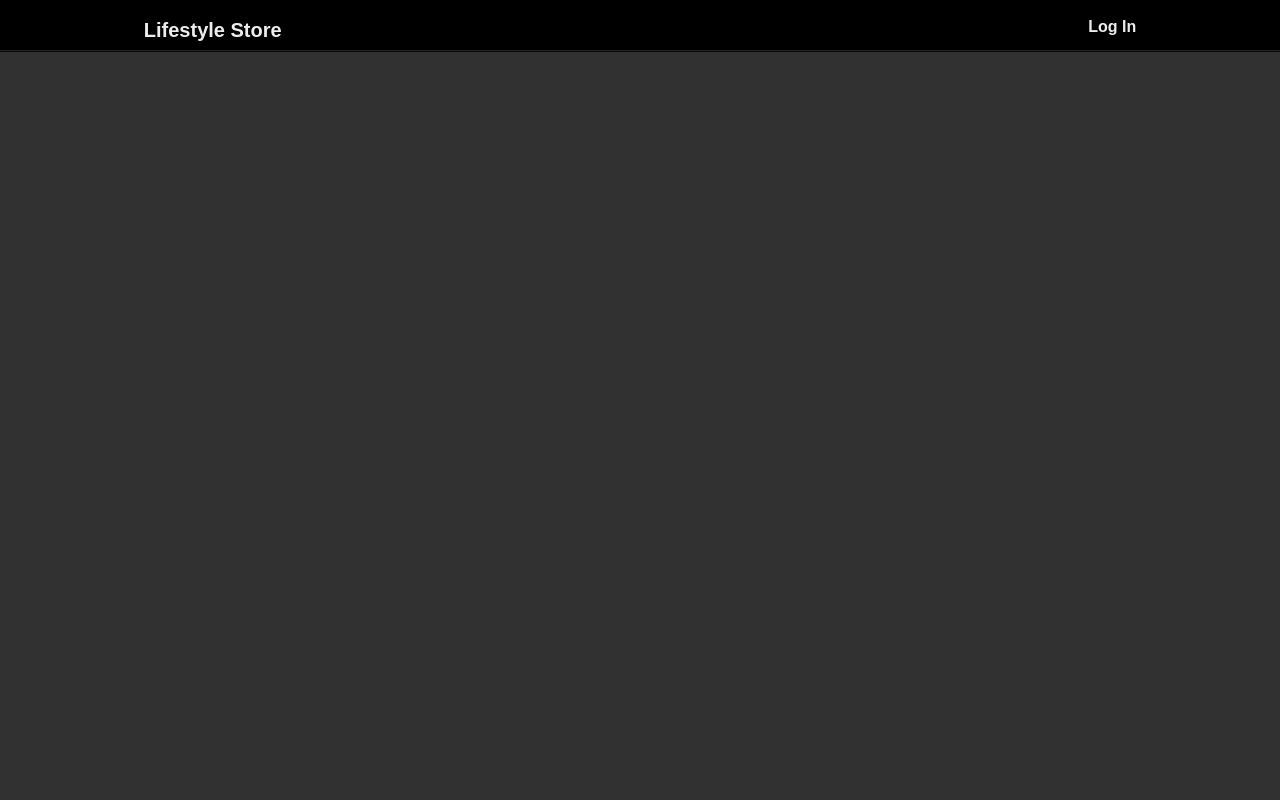
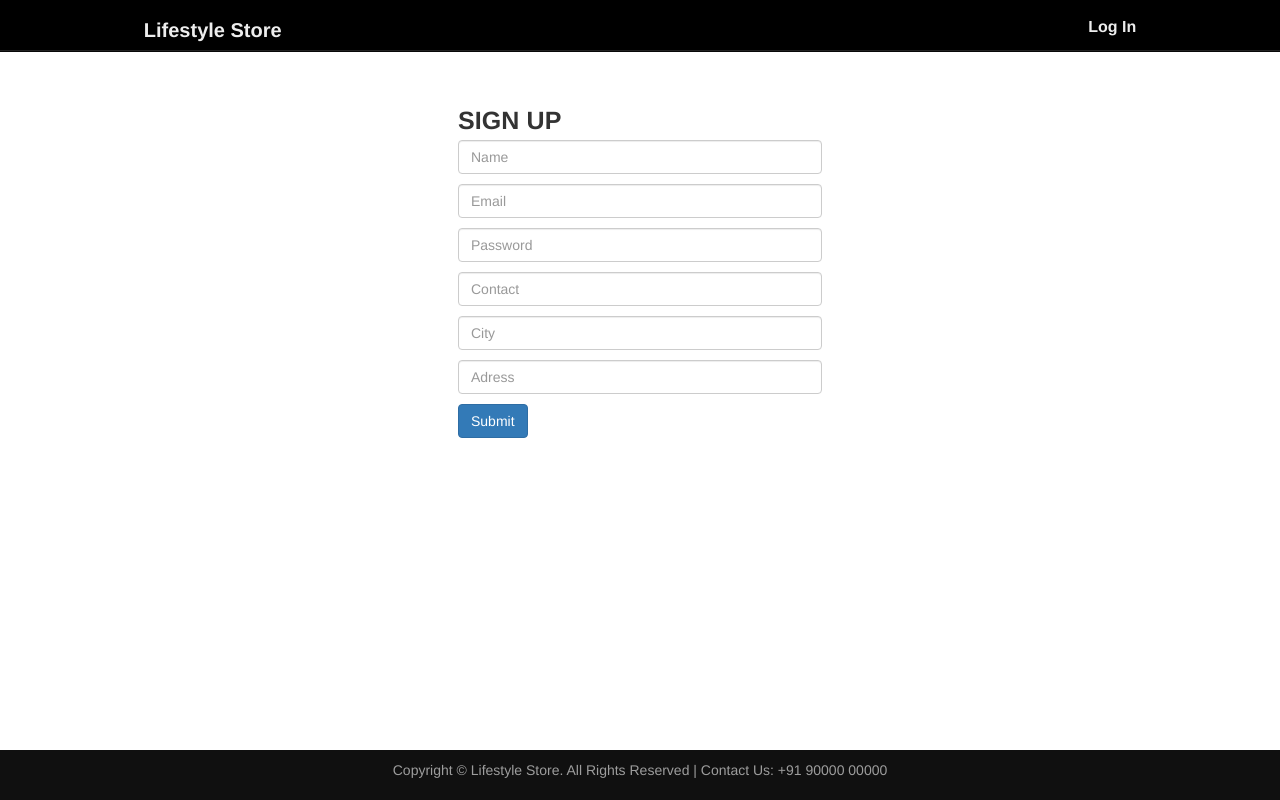
Before and after one commit to Amitkaushal15/Lifestyle_store, a plain HTML site: page signup.html in a window 1280 px wide. Drawn offline with nearby package versions, Linux system fonts and the light colour scheme.

Commit message:
Complted Sign Up page

```diff
--- a/login.css
+++ b/login.css
@@ -64,40 +64,7 @@ a{
     background-color: transparent;
     color:#ededed;
 }
-.header{
-     background-color:#000;
-     color:#fff;
-     border-color: #080808;
-     min-height: 50px;
-     border: 1px solid transparent;
-}
-.innerheader {
-    width:80%;
-    margin:auto;
-}
 
-.logo{
-  float: left;
-  height: 50px;
-  padding: 15px;
-  font-size: 20px;
-  font-weight: bold;
-}
-.logo a{
-  text-decoration: none;
-}
-
-.header-link {
-    float:right;
-    font-size:14px;
-    height: 50px;
-    padding: 15px 15px;
-    font-size:16px;
-    font-weight: bold;
-}
-.header-link a{
-  text-decoration: none;
-}
 .panel-footer p{
   color: black;
 }
--- /dev/null
+++ b/signup.css
@@ -0,0 +1,31 @@
+
+
+section{
+    margin-top: 100px;
+}
+.sign-up{
+
+    display: flex;
+    justify-content: center;
+    align-items: center;
+}
+.form-row{
+    width: 26em;
+}
+
+section .title-box{
+    display: flex;
+    justify-content: center;
+}
+.title-box .title{
+   width: 26em;
+}
+.title-box .title span{
+    font-size: 25px;
+    letter-spacing: 0.004em;
+    line-height: 40px;
+    font-weight: 800;
+}
+.col{
+    margin-bottom: 10px;
+}
--- a/signup.html
+++ b/signup.html
@@ -1,12 +1,14 @@
 <!DOCTYPE HTML>
 <html>
+
 <head>
-        <title>Lifestyle Store | Login</title>
+    <title>Lifestyle Store | Sign up</title>
 
 
     <!-- Latest compiled and minified CSS -->
-        <link rel="stylesheet" href="https://maxcdn.bootstrapcdn.com/bootstrap/3.3.7/css/bootstrap.min.css" >
-        <link rel="stylesheet" href="login.css"\>
+    <link rel="stylesheet" href="https://maxcdn.bootstrapcdn.com/bootstrap/3.3.7/css/bootstrap.min.css">
+    <link rel="stylesheet" href="style.css" \>
+    <link rel="stylesheet" href="signup.css"\>
     <script src="https://kit.fontawesome.com/c939d0e917.js"></script>
     <!-- jQuery library -->
     <script src="https://ajax.googleapis.com/ajax/libs/jquery/1.12.4/jquery.min.js"></script>
@@ -15,6 +17,7 @@
     <!-- Latest compiled and minified JavaScript -->
     <script src="https://maxcdn.bootstrapcdn.com/bootstrap/3.3.7/js/bootstrap.min.js"></script>
 </head>
+
 <body>
     <header>
         <div class=" navbar navbar-inverse navbar-fixed-top">
@@ -24,13 +27,55 @@
                         <a href="index.html">Lifestyle Store</a>
                     </div>
                     <div class=" header-link ">
-                            <a href="Login.html">Log In</a></div>
+                        <a href="Login.html">Log In</a>
+                    </div>
 
                 </div>
             </div>
         </div>
     </header>
 
+    <section >
+        <div class="title-box">
+        <div class="title"> <span>SIGN UP</span></div>
+        </div>
+        <form class="sign-up">
+            <div class="form-row">
+              <div class="col">
+                <input type="text" class="form-control" placeholder="Name">
+              </div>
+              <div class="col">
+                <input type="text" class="form-control" placeholder="Email">
+              </div>
+              <div class="col">
+                <input type="password" class="form-control" placeholder="Password">
+              </div>
+              <div class="col">
+                <input type="tel" class="form-control" placeholder="Contact">
+              </div>
+              <div class="col">
+                <input type="text" class="form-control" placeholder="City">
+              </div>
+              <div class="col">
+                <input type="text" class="form-control" placeholder="Adress">
+              </div>
+              <div class="col">
+                <button type="submit" class="btn btn-primary">Submit</button>
+                </div>
+            </div>
+
+          </form>
+
+    </section>
+
+    <footer>
+        <div class="container">
+                <center>
+                    <p>Copyright © Lifestyle Store. All Rights Reserved | Contact Us: +91 90000 00000</p>
+                </center>
+        </div>
+    </footer>
+
 </body>
 
 </html>
--- a/style.css
+++ b/style.css
@@ -28,6 +28,9 @@ a{
      font-size: 20px;
      font-weight: bold;
 }
+.logo a{
+      text-decoration: none;
+}
 
 .header-link {
     float:right;
@@ -37,6 +40,9 @@ a{
     font-size:16px;
     font-weight: bold;
 }
+.header-link a{
+      text-decoration: none;
+    }
 
 .content{
      min-height: 600px;
@@ -110,8 +116,11 @@ a{
       text-align: center;
 }
 
-.footer{
-      background-color: #000;
-      color:#fff;
-      font-size:14px;
+footer{
+    padding: 10px 0;
+    background-color: #101010;
+    color: #9d9d9d;
+    bottom: 0;
+    width: 100%;
+    position: fixed;
 }
```
Also changed, not shown: Login.html (+3 -1 lines). Lines whose indentation alone changed are shown as unchanged.
